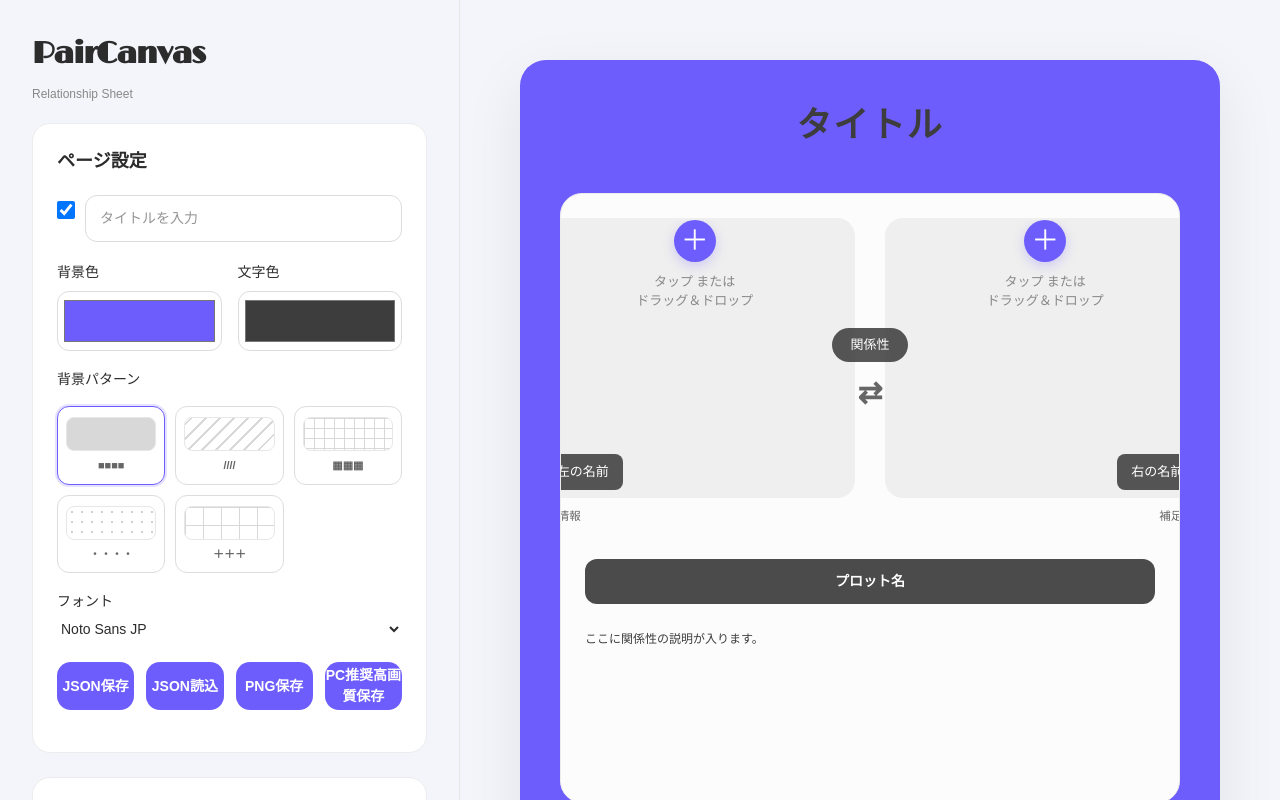
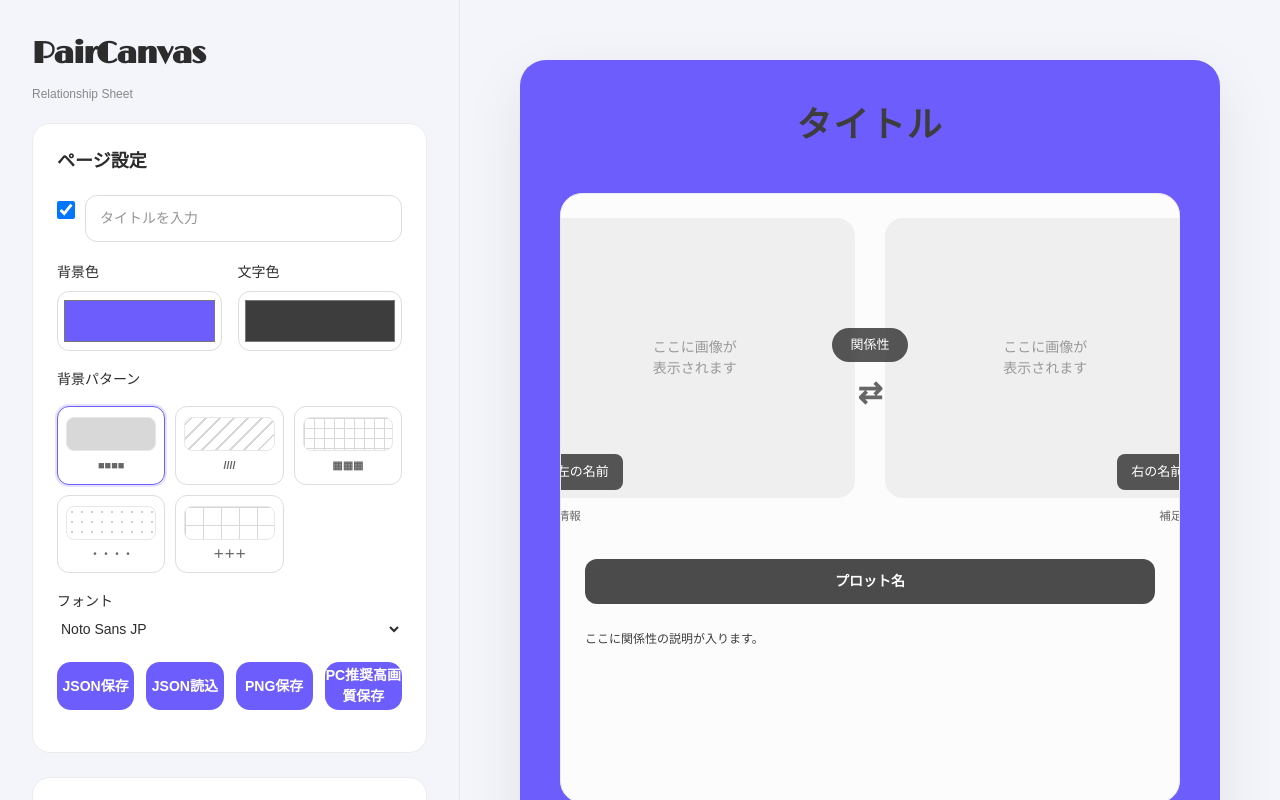
Before and after one commit to purity0km-droid/pair-canvas, a React (Vite) app: page / in a window 1280 px wide. Built offline with nearby package versions, Linux system fonts and the light colour scheme; a web font is replaced by a local one.

Commit message:
Update RelationCard.jsx

```diff
--- a/src/components/RelationCard.jsx
+++ b/src/components/RelationCard.jsx
@@ -1,10 +1,8 @@
 import "../styles/card.css";
-import ImageUploader from "./ImageUploader";
 
 export default function RelationCard({
   relation,
   layout = "small",
-  updateRelation,
 }) {
   return (
     <div className={`relation-card ${layout}`}>
@@ -16,12 +14,19 @@ export default function RelationCard({
 
           <div className="imageBox">
 
-            <ImageUploader
-              image={relation.leftImage}
-              side="left"
-              relation={relation}
-              updateRelation={updateRelation}
-            />
+            {relation.leftImage ? (
+              <img
+                src={relation.leftImage}
+                alt=""
+                className="cardImage"
+              />
+            ) : (
+              <div className="imageEmpty">
+                ここに画像が
+                <br />
+                表示されます
+              </div>
+            )}
 
             <div className="nameOverlay left">
               {relation.leftName || "左の名前"}
@@ -57,12 +62,19 @@ export default function RelationCard({
 
           <div className="imageBox">
 
-            <ImageUploader
-              image={relation.rightImage}
-              side="right"
-              relation={relation}
-              updateRelation={updateRelation}
-            />
+            {relation.rightImage ? (
+              <img
+                src={relation.rightImage}
+                alt=""
+                className="cardImage"
+              />
+            ) : (
+              <div className="imageEmpty">
+                ここに画像が
+                <br />
+                表示されます
+              </div>
+            )}
 
             <div className="nameOverlay right">
               {relation.rightName || "右の名前"}
```
